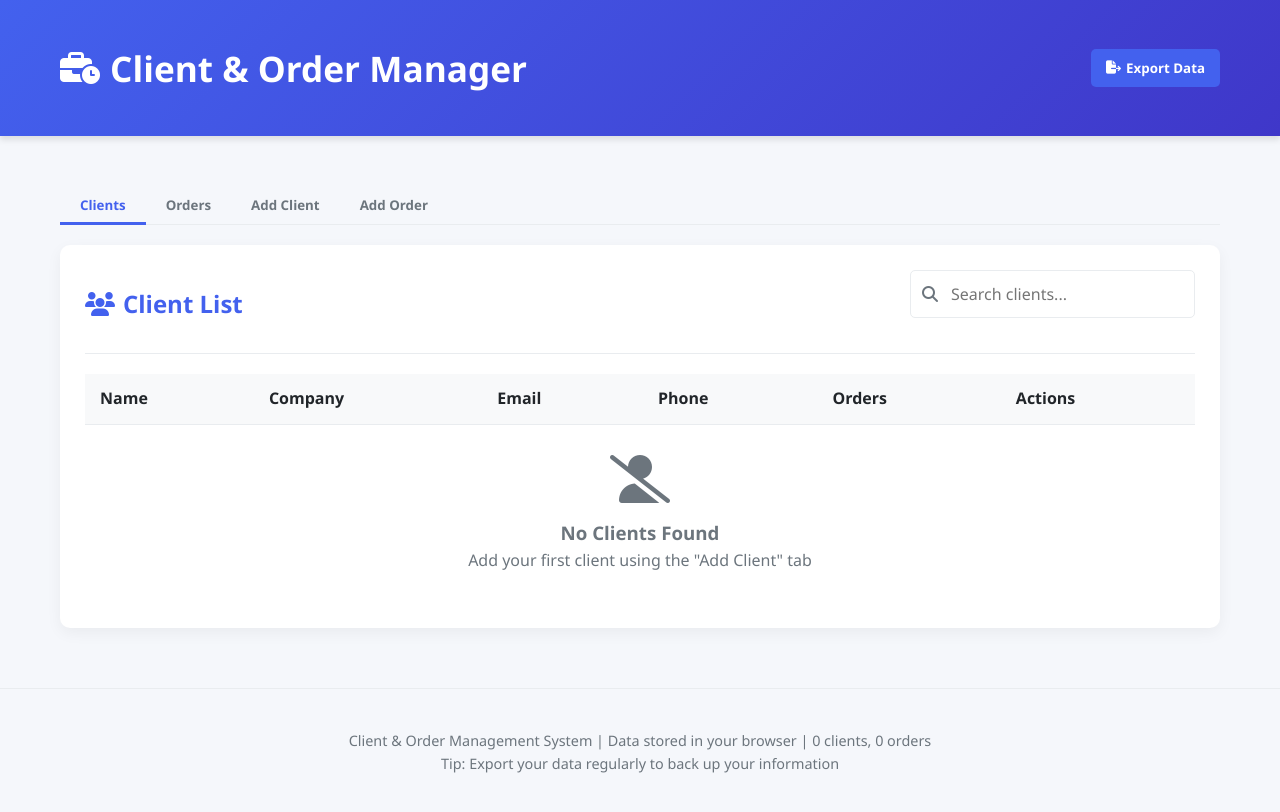
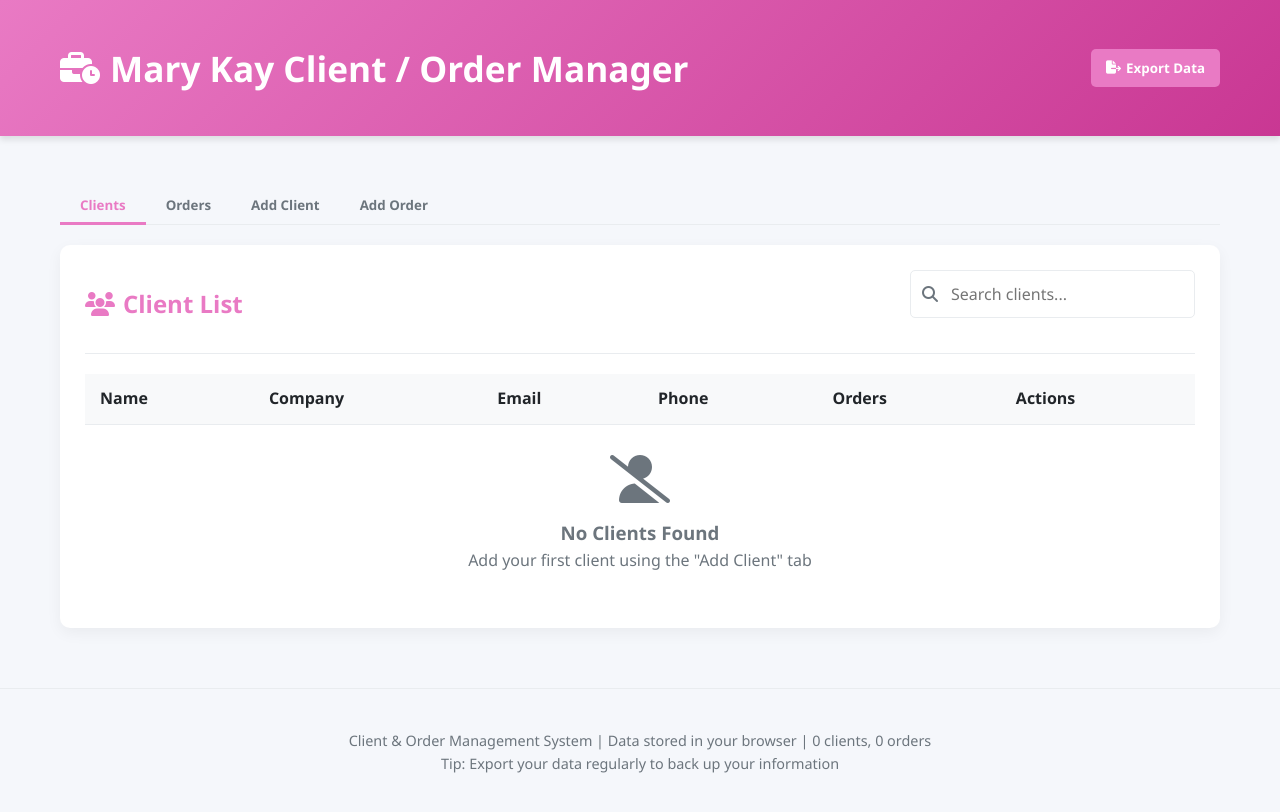
Before and after one commit to AdrianJRoman/Mary-Kay, a plain HTML site: page index.html in a window 1280 px wide. Drawn offline with Linux system fonts and the light colour scheme.

Commit message:
Add files via upload

```diff
--- a/index.html
+++ b/index.html
@@ -4,7 +4,7 @@
 <head>
     <meta charset="UTF-8">
     <meta name="viewport" content="width=device-width, initial-scale=1.0">
-    <title>Client & Order Manager</title>
+    <title>Mary Kay Client/Order Manager</title>
     <link rel="stylesheet" href="https://cdnjs.cloudflare.com/ajax/libs/font-awesome/6.4.0/css/all.min.css">
     <style>
         * {
@@ -15,8 +15,8 @@
         }
 
         :root {
-            --primary: #4361ee;
-            --secondary: #3f37c9;
+            --primary: #e97ac4;
+            --secondary: #c93793;
             --success: #4cc9f0;
             --warning: #f72585;
             --light: #f8f9fa;
@@ -292,7 +292,7 @@
     <header>
         <div class="container">
             <div class="header-content">
-                <h1><i class="fas fa-business-time logo"></i> Client & Order Manager</h1>
+                <h1><i class="fas fa-business-time logo"></i> Mary Kay Client / Order Manager</h1>
                 <button id="exportBtn" class="btn"><i class="fas fa-file-export"></i> Export Data</button>
             </div>
         </div>
```
